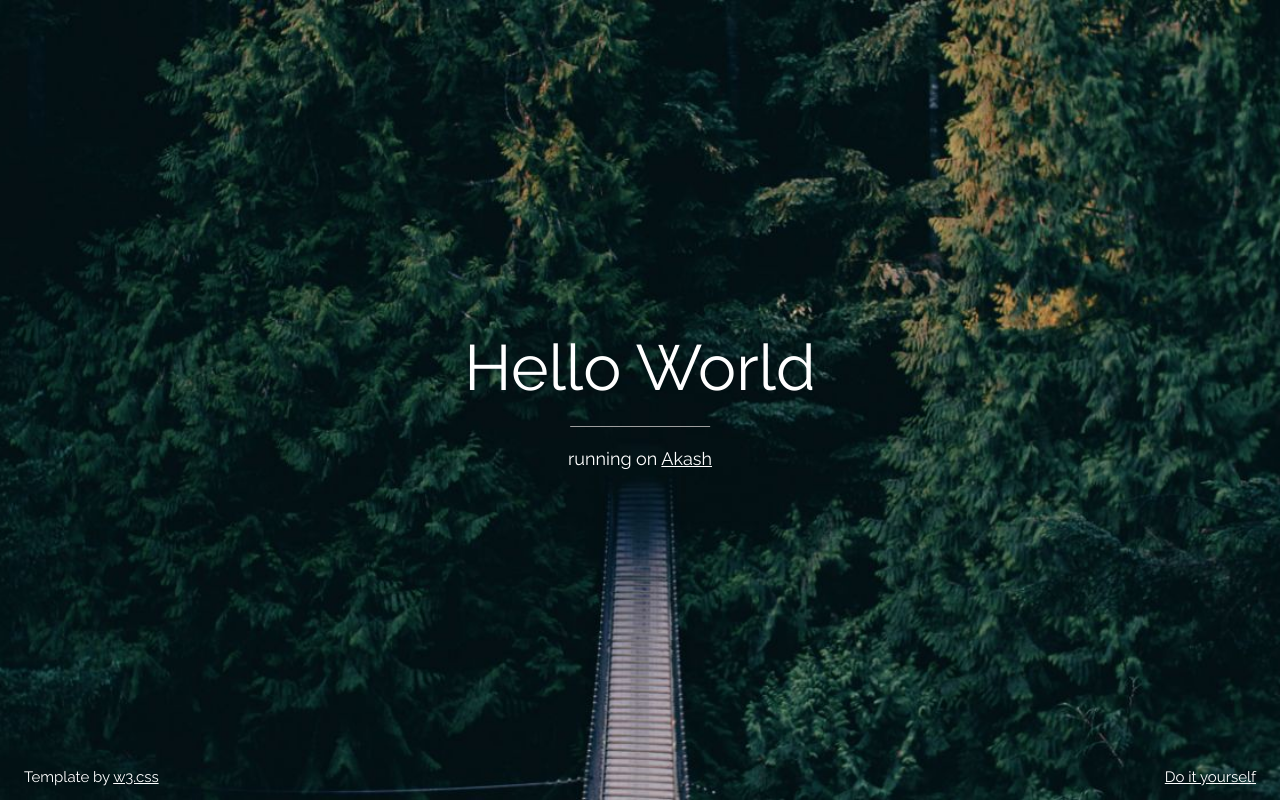
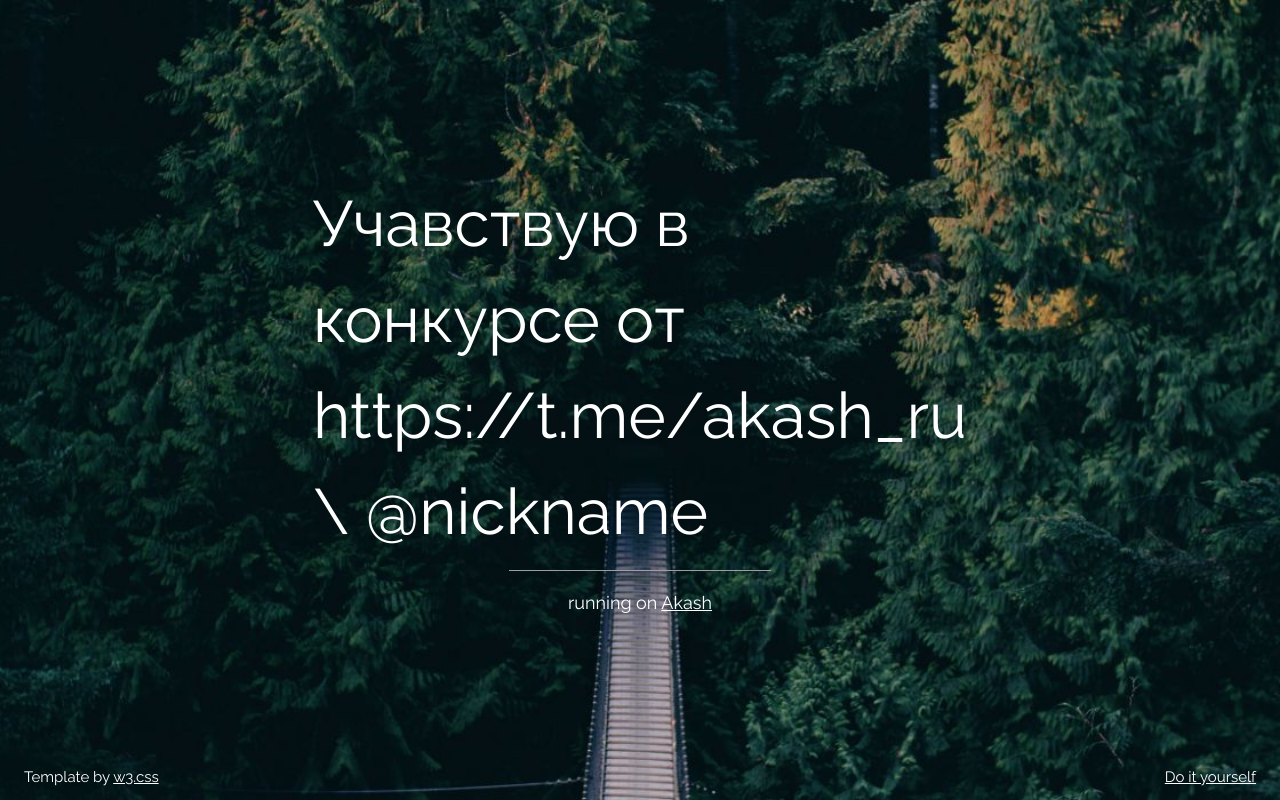
Before and after one commit to Aleks-93/akash-hello-world, a plain HTML site: page app/index.html in a window 1280 px wide. Drawn offline with nearby package versions, Linux system fonts and the light colour scheme.

Commit message:
Update index.html

```diff
--- a/app/index.html
+++ b/app/index.html
@@ -19,7 +19,7 @@
 
     <div class="bgimg w3-display-container w3-animate-opacity w3-text-white">
       <div class="w3-display-middle">
-        <h1 class="w3-jumbo w3-animate-top">Hello World</h1>
+        <h1 class="w3-jumbo w3-animate-top">Учавcтвую в конкурсе от https://t.me/akash_ru \ @nickname</h1>
         <hr class="w3-border-grey" style="margin:auto;width:40%">
         <p class="w3-large w3-center">running on <a href="https://akash.network/">Akash</a></p>
       </div>
```
